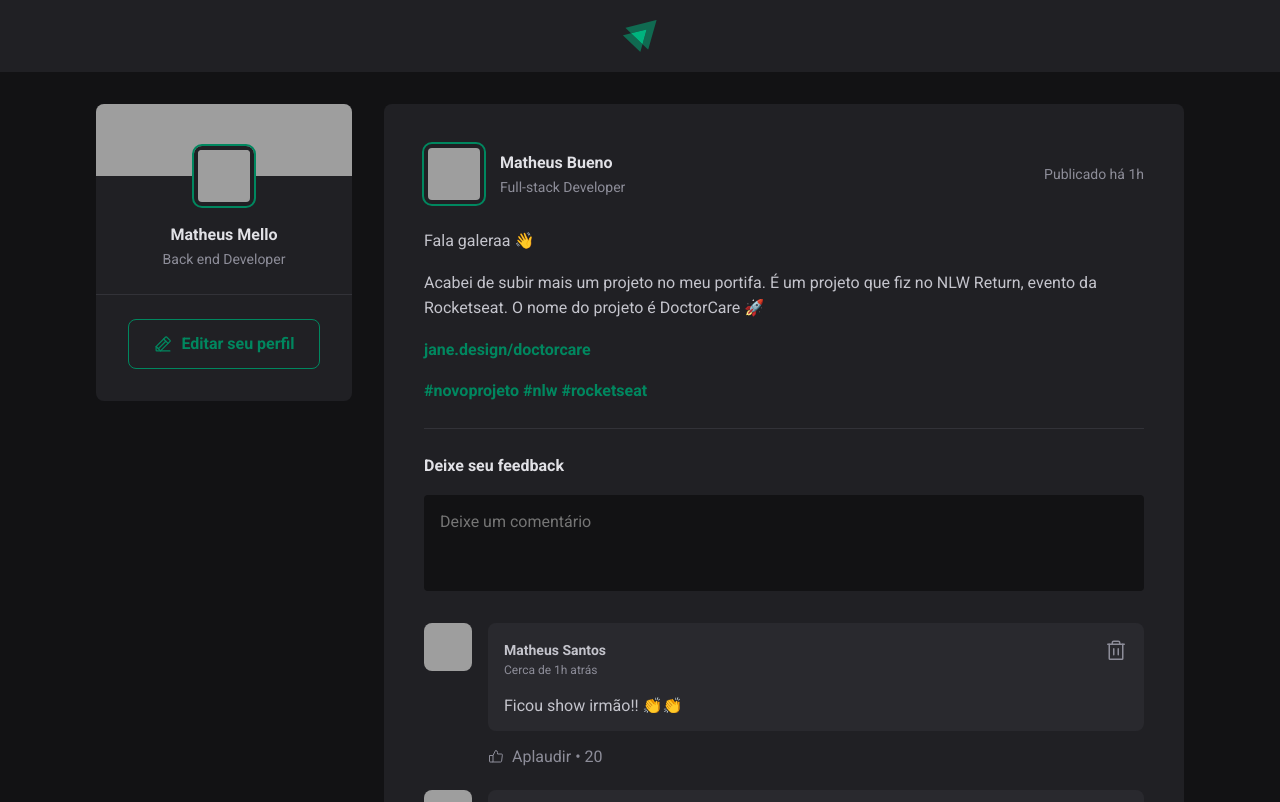
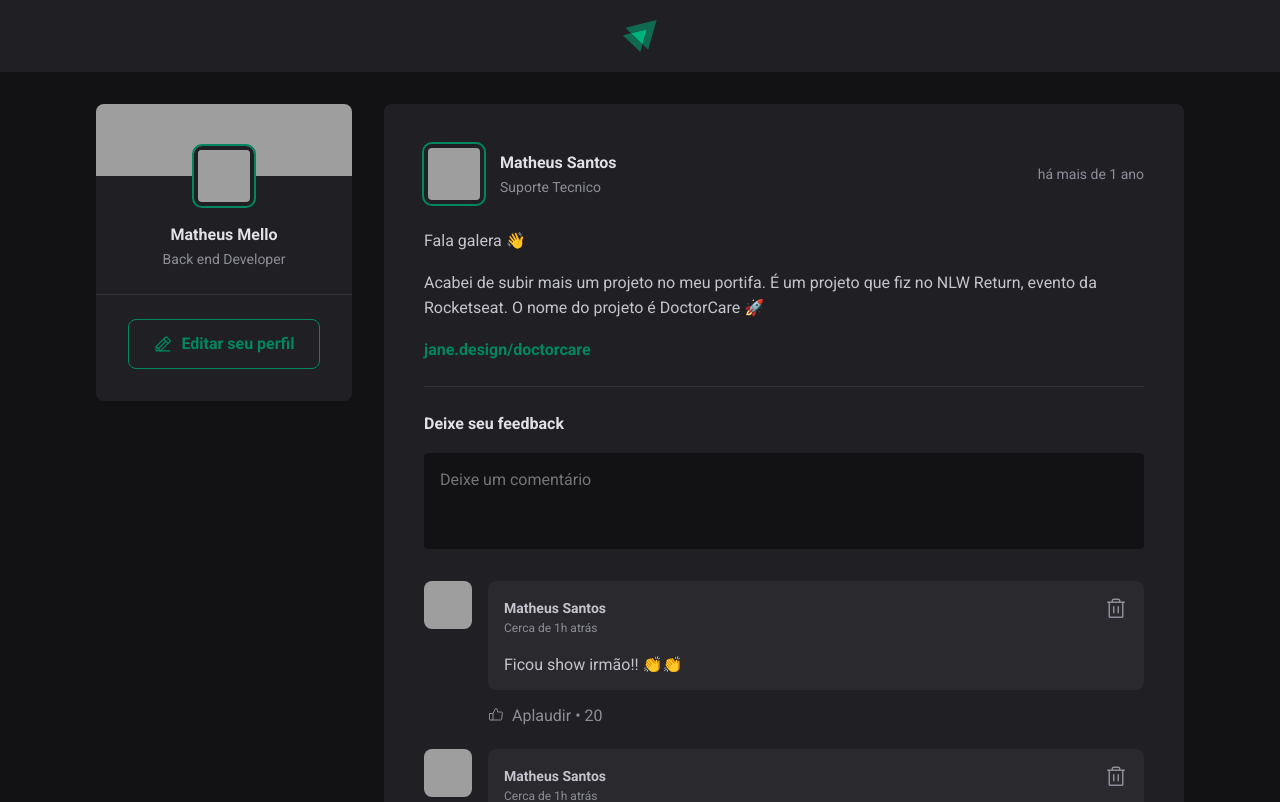
Before and after one commit to matheusgmello/ignite-feed, a React (Vite) app: page / in a window 1280 px wide. Shown: the top 802 px of the page. Built offline with nearby package versions, Linux system fonts and the light colour scheme; grey boxes are pictures that could not be loaded.

Commit message:
Feat: Propiedades do Post

```diff
--- a/package.json
+++ b/package.json
@@ -10,6 +10,7 @@
     "preview": "vite preview"
   },
   "dependencies": {
+    "date-fns": "^3.3.1",
     "phosphor-react": "^1.4.1",
     "react": "^18.2.0",
     "react-dom": "^18.2.0"
--- a/src/components/Post.jsx
+++ b/src/components/Post.jsx
@@ -1,34 +1,45 @@
+import { format, formatDistanceToNow } from 'date-fns';
+import ptBR from 'date-fns/locale/pt-BR';
+
 import { Avatar } from './Avatar';
 import { Comment } from './Comment';
 
 import styles from './Post.module.css';
 
+export function Post({ author, publishedAt, content }) {
+  const publishedDateFormatted = format(publishedAt, "d 'de' LLLL 'às' HH:mm'h'", {
+    locale: ptBR,
+  });
 
-export function Post(props) {
-  console.log(props);
+  const publishedDateRelativeToNow = formatDistanceToNow(publishedAt, {
+    locale: ptBR,
+    addSuffix: true
+  });
+
   return (
     <article className={styles.post}>
       <header>
         <div className={styles.author}>
-          <Avatar src="https://github.com/seev7n.png" />
+          <Avatar src={author.avatarUrl} />
           <div className={styles.authorInfo}>
-            <strong>Matheus Bueno</strong>
-            <span>Full-stack Developer</span>
+            <strong>{author.name}</strong>
+            <span>{author.role}</span>
           </div>
         </div>
 
-        <time title="11 de Maio às 08:13h" dateTime="2022-05-11 08:13:00">Publicado há 1h</time>
+        <time title={publishedDateFormatted} dateTime={publishedAt.toISOString()}>
+          {publishedDateRelativeToNow}
+        </time>
       </header>
 
       <div className={styles.content}>
-        <p>Fala galeraa 👋</p>
-        <p>Acabei de subir mais um projeto no meu portifa. É um projeto que fiz no NLW Return, evento da Rocketseat. O nome do projeto é DoctorCare 🚀</p>
-        <p><a href="">jane.design/doctorcare</a></p>
-        <p>
-          <a href="">#novoprojeto</a>{' '}
-          <a href="">#nlw</a>{' '}
-          <a href="">#rocketseat</a>
-        </p>
+        {content.map(line => {
+          if (line.type === 'paragraph') {
+            return <p>{line.content}</p>;
+          } else if (line.type === 'link') {
+            return <p><a href="#">{line.content}</a></p>
+          }
+        })}
       </div>
 
       <form className={styles.commentForm}>
```
Also changed, not shown: 1 other file (tests, documents, lock files or other folders).
